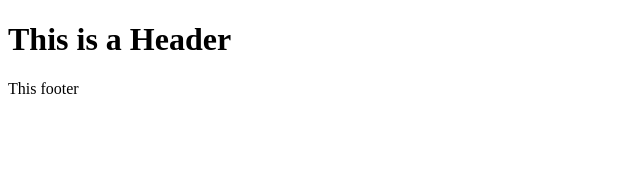
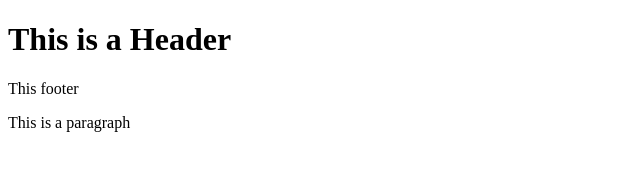
Before and after one commit to shreyaghate02/bootstrap, a website: page index.html in a window 1280 px wide. Shown: the whole page, without its empty margins (0-640 px from the left). Drawn offline with Linux system fonts and the light colour scheme.

Commit message:
fourth commit

```diff
--- a/index.html
+++ b/index.html
@@ -6,6 +6,7 @@
         <h1>This is a Header</h1>
         <footer>
             <p>This footer</p>
+            <p>This is a paragraph</p>
         </footer>
     </body>
 </html>
```
Also changed, not shown: package.json (added, +25 -0 lines), 2 other files.
